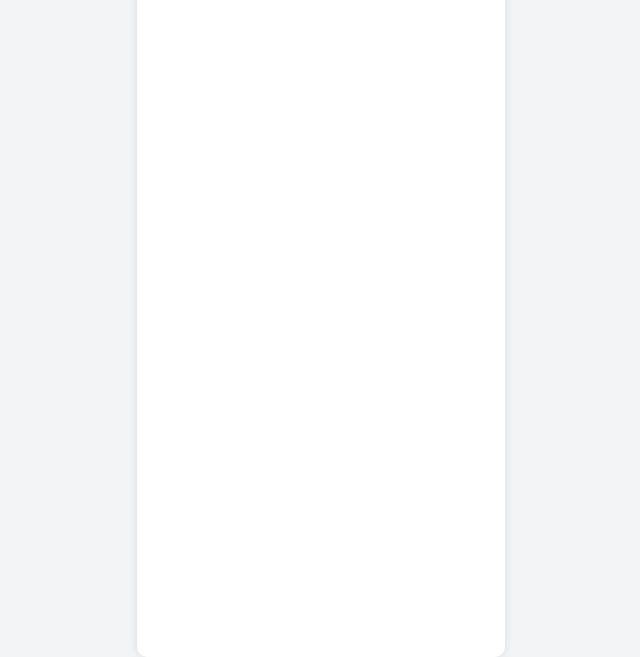
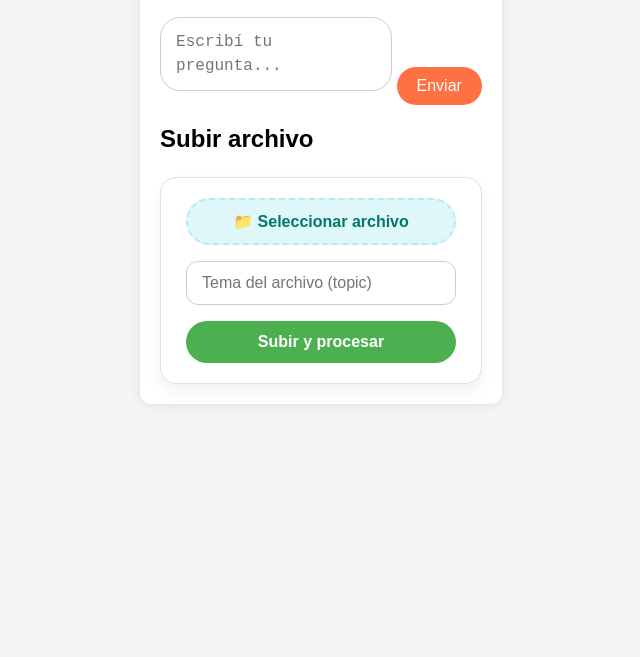
Before and after one commit to vivianarivas/chat-ui, a plain HTML site: page index.html in a window 1280 px wide. Shown: the part 143-800 px from the top of the page, without its empty margins (319-959 px from the left). Drawn offline with Linux system fonts and the light colour scheme.

Commit message:
Se agrego para subir archivos y ajustes esteticos

```diff
--- a/css/style.css
+++ b/css/style.css
@@ -3,14 +3,13 @@ body {
     font-family: Arial, sans-serif;
     background-color: #f3f4f6;
     margin: 0;
-    padding: 0;
+    padding: 40px 0; /* opcional: agrega espacio superior e inferior */
     display: flex;
     flex-direction: column;
-    height: 100vh;
+    align-items: center;
   }
 
   .chat-container {
-    flex: 1;
     display: flex;
     flex-direction: column;
     max-width: 800px;
@@ -27,6 +26,13 @@ body {
     margin-bottom: 20px;
     padding-right: 10px;
   }
+
+  .chat-box {
+    max-height: 400px;
+    overflow-y: auto;
+    margin-bottom: 20px;
+    padding-right: 10px;
+}
 
   .message {
     margin: 10px 0;
@@ -75,3 +81,88 @@ body {
   button:hover {
     background-color: #ff5722;
   }
+
+  textarea#user-input {
+    flex: 1;
+    padding: 12px 15px;
+    font-size: 16px;
+    border: 1px solid #ccc;
+    border-radius: 20px;
+    outline: none;
+    resize: none; /* evita que se pueda redimensionar manualmente */
+    overflow: hidden; /* oculta el scroll interno */
+    line-height: 1.5;
+    min-height: 48px; /* <-- esto asegura que entre una línea y media de texto */
+}
+
+.upload-form {
+  margin-top: 4px;
+  padding: 20px 25px;
+  border-radius: 16px;
+  background: #ffffff;
+  box-shadow: 0 8px 16px rgba(0, 0, 0, 0.05);
+  display: flex;
+  flex-direction: column;
+  gap: 16px;
+  border: 1px solid #e0e0e0;
+  transition: box-shadow 0.3s ease;
+}
+
+.upload-form:hover {
+  box-shadow: 0 12px 24px rgba(0, 0, 0, 0.08);
+}
+
+.upload-form input[type="file"] {
+  display: none;
+}
+
+.upload-label {
+  display: flex;
+  align-items: center;
+  justify-content: center;
+  background-color: #e0f7fa;
+  color: #00796b;
+  font-weight: 600;
+  padding: 12px 20px;
+  border-radius: 25px;
+  border: 2px dashed #b2ebf2;
+  cursor: pointer;
+  transition: background-color 0.3s ease, color 0.3s ease;
+  text-align: center;
+}
+
+.upload-label:hover {
+  background-color: #b2ebf2;
+  color: #004d40;
+}
+
+.upload-form input[type="text"] {
+  padding: 12px 15px;
+  font-size: 16px;
+  border-radius: 12px;
+  border: 1px solid #ccc;
+  width: 100%;
+  box-sizing: border-box;
+  transition: border-color 0.2s ease;
+}
+
+.upload-form input[type="text"]:focus {
+  border-color: #00796b;
+  outline: none;
+}
+
+.upload-form button {
+  padding: 12px;
+  background-color: #4caf50;
+  color: white;
+  border: none;
+  border-radius: 25px;
+  font-size: 16px;
+  font-weight: 600;
+  cursor: pointer;
+  transition: background-color 0.3s ease;
+}
+
+.upload-form button:hover {
+  background-color: #388e3c;
+}
--- a/index.html
+++ b/index.html
@@ -11,8 +11,16 @@
         <h1>Asistente IA Local</h1>
         <div id="chat-box" class="chat-box"></div>
         <form id="chat-form" class="chat-form">
-            <input type="text" id="user-input" placeholder="Escribí tu pregunta..." autocomplete="off" />
+            <textarea id="user-input" placeholder="Escribí tu pregunta..." autocomplete="off" rows="1"></textarea>
             <button type="submit">Enviar</button>
+        </form>
+        <h2>Subir archivo</h2>
+        <form class="upload-form" id="upload-form">
+            <label for="file-input" class="upload-label">📁 Seleccionar archivo</label>
+            <input type="file" id="file-input" required>
+
+            <input type="text" id="topic-input" placeholder="Tema del archivo (topic)" required>
+            <button type="submit">Subir y procesar</button>
         </form>
     </div>
 
--- a/js/app.js
+++ b/js/app.js
@@ -2,6 +2,12 @@
 const form = document.getElementById("chat-form");
 const input = document.getElementById("user-input");
 const chatBox = document.getElementById("chat-box");
+
+// Autoajustar altura del textarea al escribir
+input.addEventListener("input", () => {
+    input.style.height = "auto"; // reinicia
+    input.style.height = (input.scrollHeight) + "px"; // ajusta
+});
 
 // Función para mostrar mensajes en el chat
 function appendMessage(sender, text) {
@@ -51,3 +57,38 @@ form.addEventListener("submit", async (e) => {
         console.error(err);
     }
 });
+
+//Subir Archivos
+const uploadForm = document.getElementById("upload-form");
+const fileInput = document.getElementById("file-input");
+const topicInput = document.getElementById("topic-input");
+
+uploadForm.addEventListener("submit", async (e) => {
+    e.preventDefault();
+
+    const file = fileInput.files[0];
+    const topic = topicInput.value.trim();
+    const user = "vrivas"; // lo podés parametrizar si querés
+
+    if (!file || !topic) {
+        alert("Por favor seleccioná un archivo y completá el topic.");
+        return;
+    }
+
+    const formData = new FormData();
+    formData.append("file", file);
+
+    try {
+        const response = await fetch(`http://localhost:5157/api/extracttext/upload-and-store?filePath=${encodeURIComponent(file.name)}&user=${user}&topic=${encodeURIComponent(topic)}`, {
+            method: "POST",
+            body: formData
+        });
+
+        const result = await response.json();
+
+        appendMessage("ai", `📄 Archivo procesado. Respuesta del servidor: ${result.message || "OK"}`);
+    } catch (err) {
+        appendMessage("ai", "❌ Error al subir el archivo.");
+        console.error(err);
+    }
+});
```
